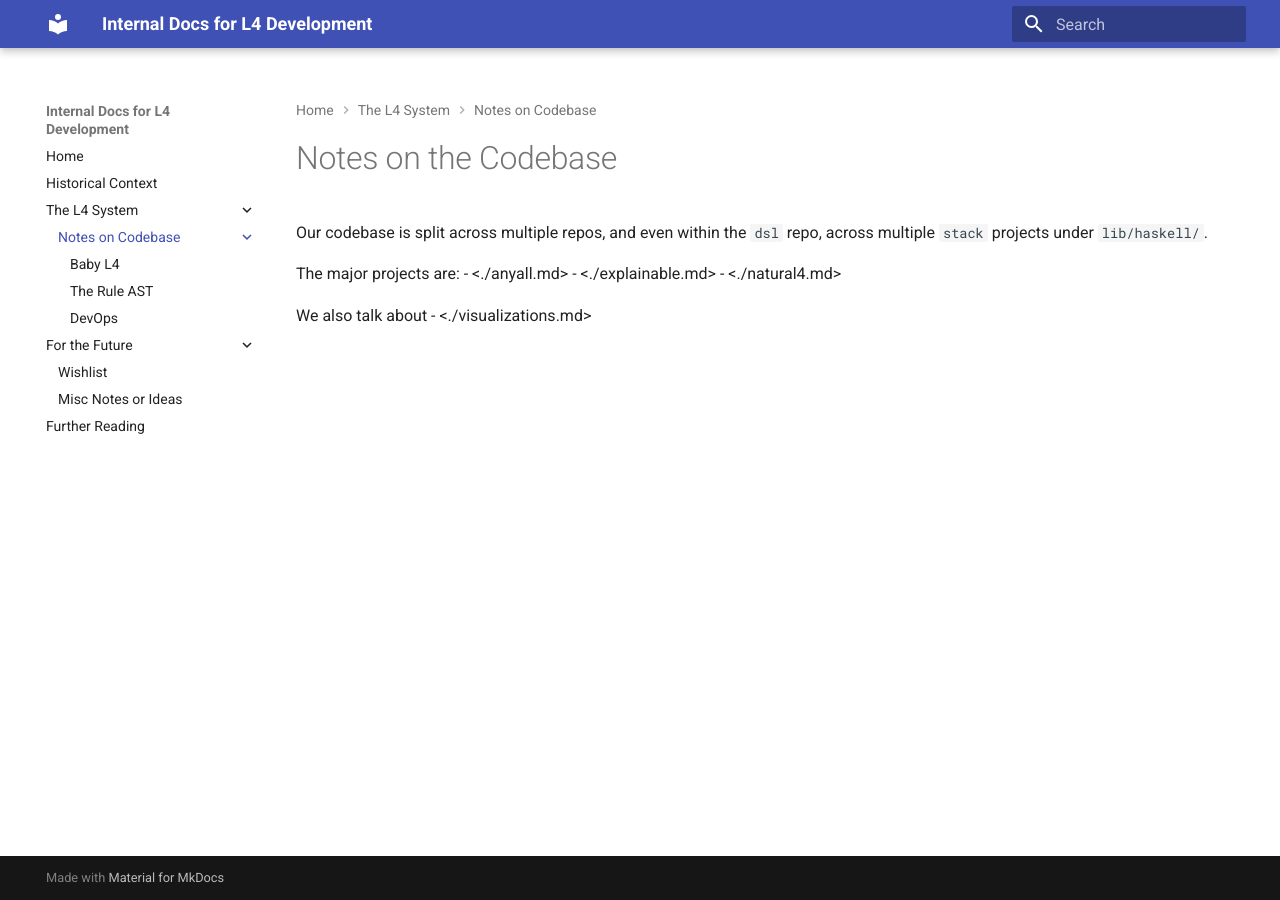
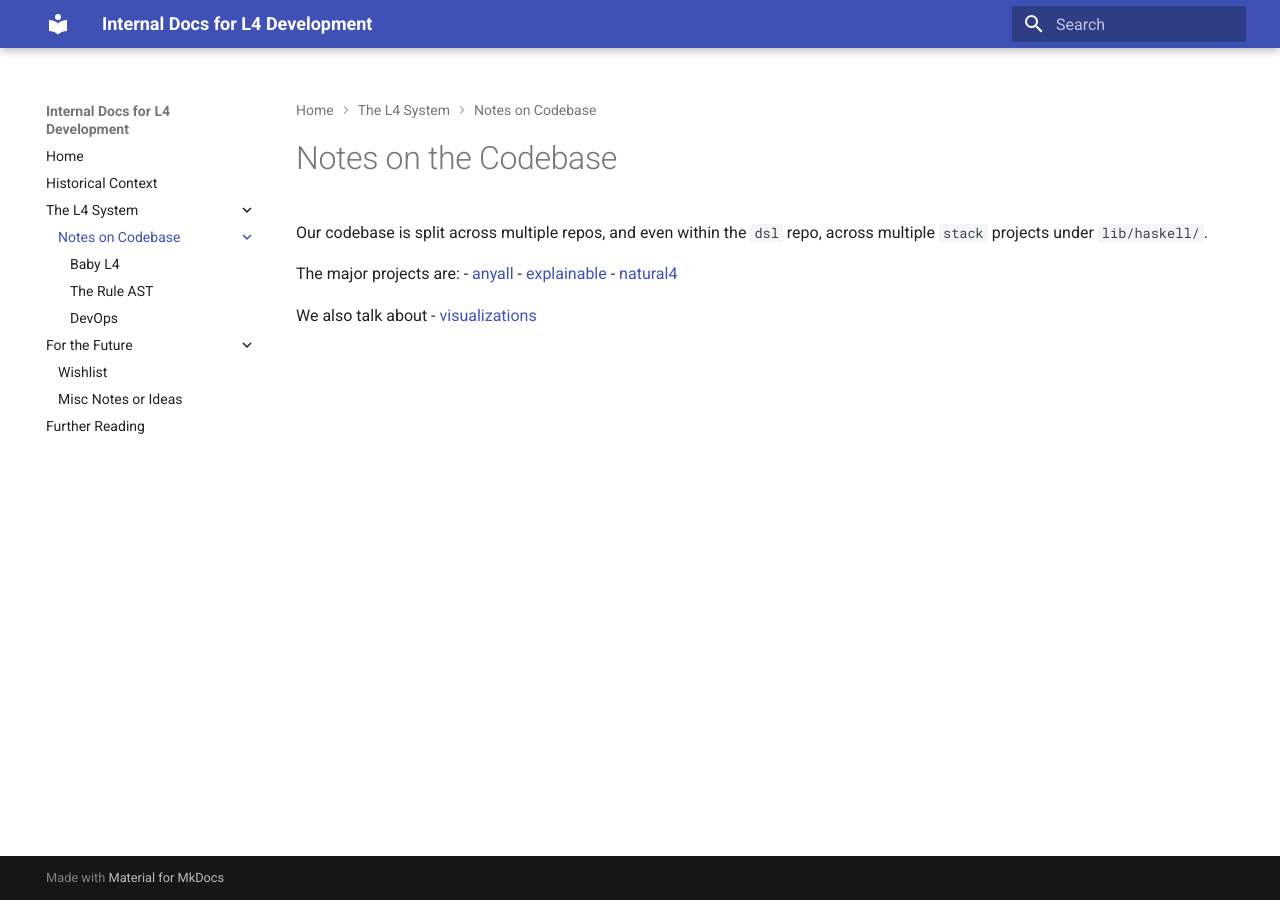
Before and after one commit to smucclaw/internal_docs, an MkDocs documentation site: the page built from docs/current_system/codebase/index.md, in a window 1280 px wide. Built offline with MkDocs 1.6.1 and Material for MkDocs 9.7.7, drawn with Linux system fonts in a browser that asks for light colours.

Commit message:
markdown fix

```diff
--- a/docs/current_system/codebase/index.md
+++ b/docs/current_system/codebase/index.md
@@ -3,9 +3,9 @@
 Our codebase is split across multiple repos, and even within the `dsl` repo, across multiple `stack` projects under `lib/haskell/`.
 
 The major projects are:
-- <./anyall.md>
-- <./explainable.md>
-- <./natural4.md>
+- [anyall](./anyall.md)
+- [explainable](./explainable.md)
+- [natural4](./natural4.md)
 
 We also talk about
-- <./visualizations.md>
+- [visualizations](./visualizations.md)
```
